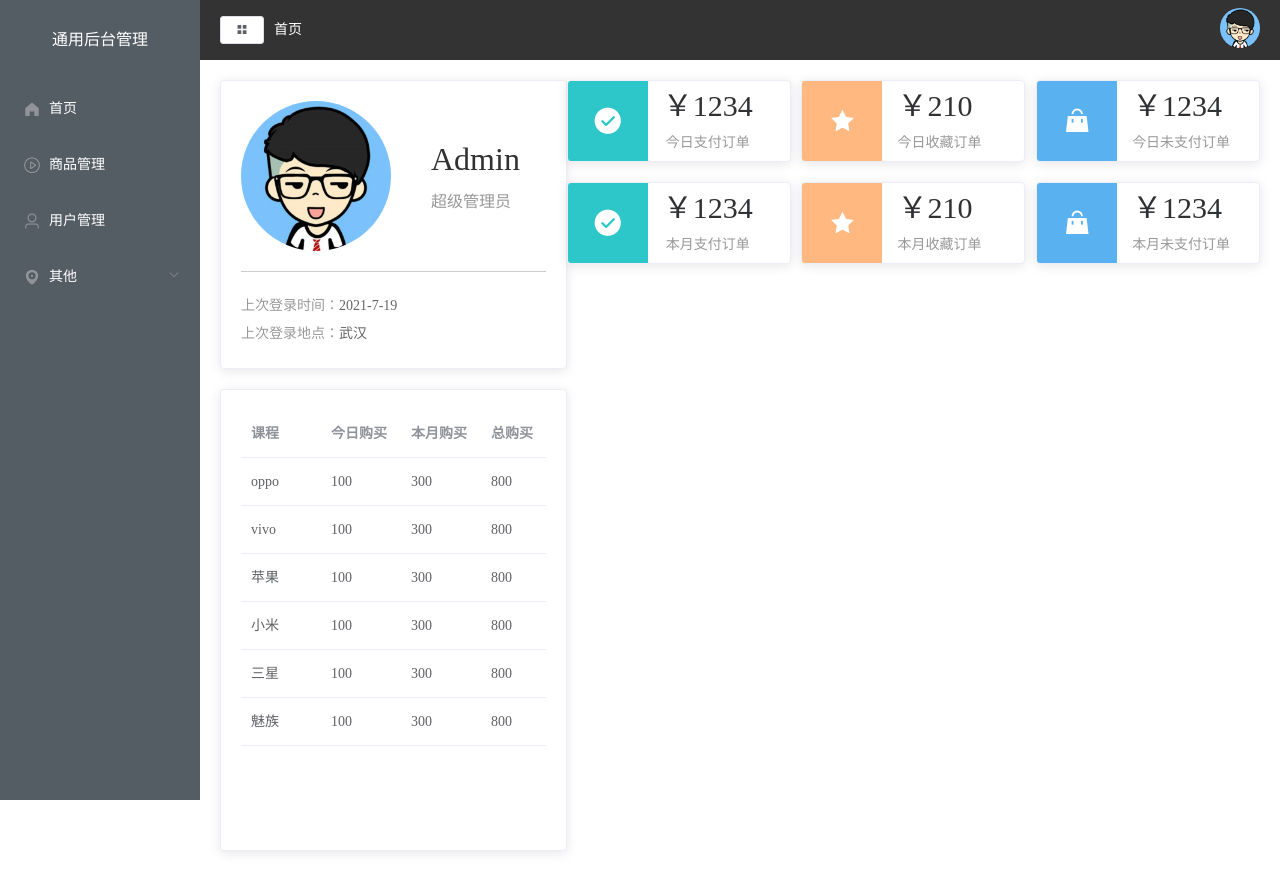
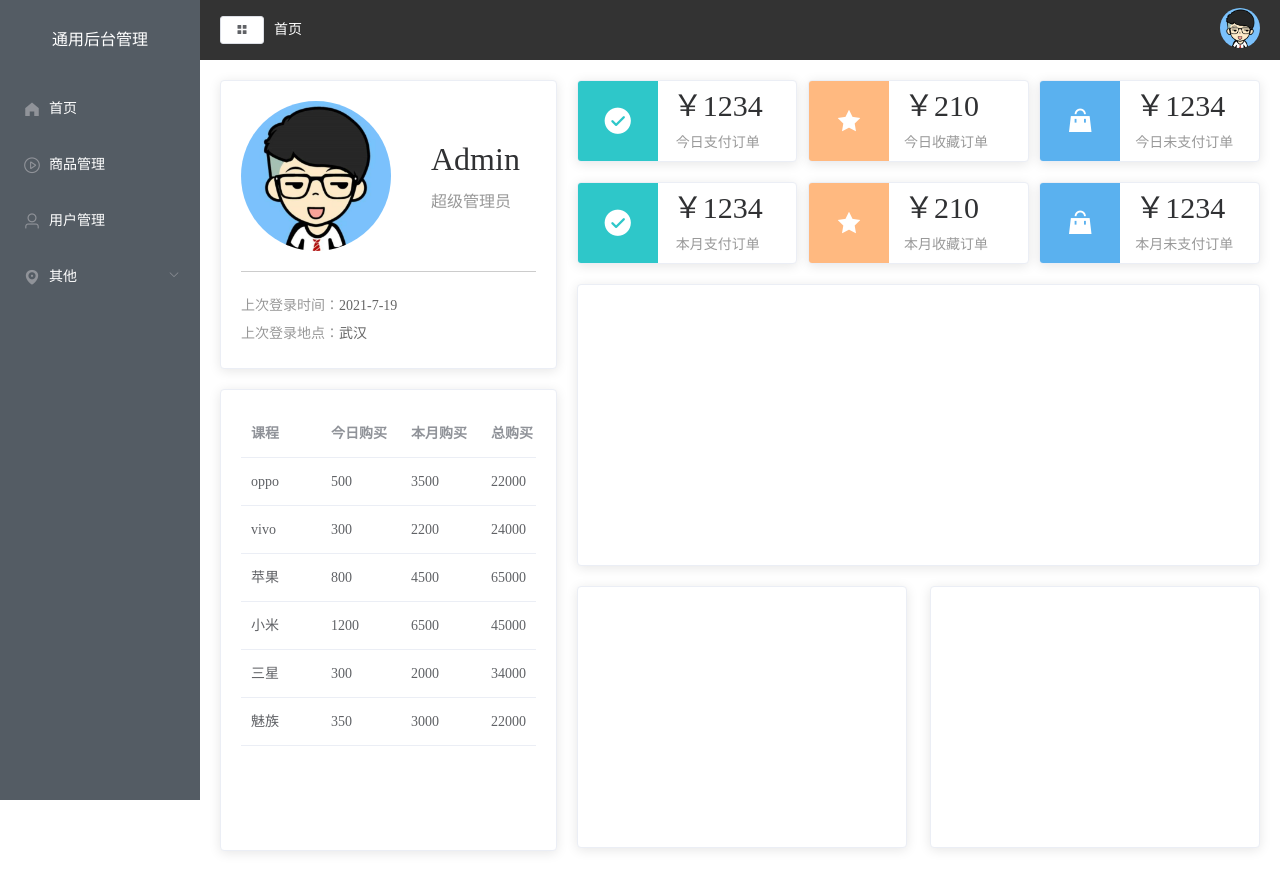
Before and after one commit to happycoding2001/vue2-admin, a Vue app: page /#/home in a window 1280 px wide. Built offline with nearby package versions, Linux system fonts and the light colour scheme.

Commit message:
25-vue通用后台管理（首页可视化图表样式调整）

```diff
--- a/src/views/Home.vue
+++ b/src/views/Home.vue
@@ -1,7 +1,7 @@
 <template>
 <div>
     <el-row>
-        <el-col :span="8">
+        <el-col :span="8" style="padding-right: 10px;">
             <el-card class="box-card">
                 <div class="user">
                     <img src="../assets/images/user.png" alt="">
@@ -23,7 +23,7 @@
                 </el-table>
             </el-card>
         </el-col>
-        <el-col :span="16">
+        <el-col :span="16" style="padding-left: 10px;">
             <div class="num">
                 <el-card v-for="item in countData" :key="item.name" :body-style="{display:'flex',padding:0}">
                     <i :style="{background:item.color}" class="icon" :class="`el-icon-${item.icon}`"></i>
@@ -32,6 +32,13 @@
                         <p class="desc">{{item.name}}</p>
                     </div>
                 </el-card>
+            </div>
+            <el-card style="height: 280px;">
+                <!-- 折线图 -->
+            </el-card>
+            <div class="graph">
+                <el-card style="height: 260px;"></el-card>
+                <el-card style="height: 260px;"></el-card>
             </div>
         </el-col>
     </el-row>
@@ -44,43 +51,7 @@
     name: '',
     data() {
         return {
-            tableData: [{
-                    name: 'oppo',
-                    todayBuy: 100,
-                    monthBuy: 300,
-                    totalBuy: 800
-                },
-                {
-                    name: 'vivo',
-                    todayBuy: 100,
-                    monthBuy: 300,
-                    totalBuy: 800
-                },
-                {
-                    name: '苹果',
-                    todayBuy: 100,
-                    monthBuy: 300,
-                    totalBuy: 800
-                },
-                {
-                    name: '小米',
-                    todayBuy: 100,
-                    monthBuy: 300,
-                    totalBuy: 800
-                },
-                {
-                    name: '三星',
-                    todayBuy: 100,
-                    monthBuy: 300,
-                    totalBuy: 800
-                },
-                {
-                    name: '魅族',
-                    todayBuy: 100,
-                    monthBuy: 300,
-                    totalBuy: 800
-                }
-            ],
+            tableData: [],
             tableLabel: {
                 name: '课程',
                 todayBuy: '今日购买',
@@ -127,8 +98,9 @@
         }
     },
     mounted(){
-        getData().then(data=>{
-            console.log(data)
+        getData().then(res=>{
+            const tableData = res.data.data.tableData;
+            this.tableData = tableData
         })
     }
 }
@@ -211,4 +183,12 @@
 
     }
 }
+.graph{
+    margin-top: 20px;
+    display: flex;
+    justify-content: space-between;
+    .el-card{
+        width: 48%;
+    }
+}
 </style>
```
